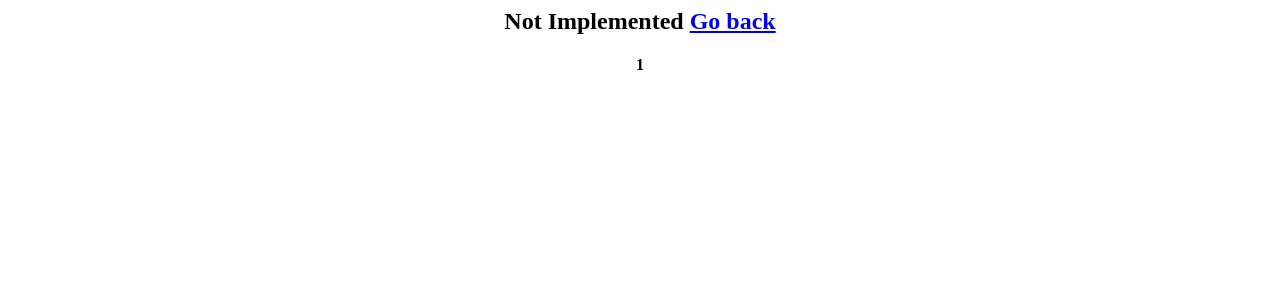
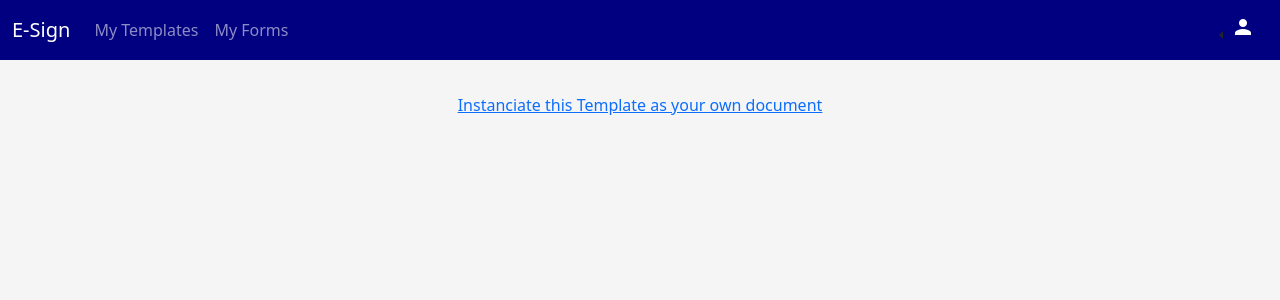
Before and after one commit to parzival0152/Final, a Flask app: page /templates/1 in a window 1280 px wide. Shown: the top 300 px of the page. Run offline with Flask 2, Linux system fonts and the light colour scheme; a user stored in the database is signed in; data comes from the database, SQL or seed files in the repository; both versions use the stored data as it was after the commit; some libraries are stand-ins or nearby versions.

Commit message:
added template viewing and start of documents instancing

```diff
--- a/Models/functions.py
+++ b/Models/functions.py
@@ -20,7 +20,7 @@ def parse_response(form_response):
             elif "input" in identifier:
                 fieldList.append({
                     "type":"input",
-                    "value":value
+                    "prompt":value
                 })
         stations.append({
             "Name":name,
--- a/app.py
+++ b/app.py
@@ -104,12 +104,8 @@ def templates(id):
     if(id=="0"):
         return render_template("templateMaker.html")
     else:
-        return f"""
-    <center>
-		<h2>Not Implemented <a href="/Mytemplates">Go back</a></h2>
-        <h4>{id}</h4>
-	</center>
-    """
+        data = json.loads(Template.query.get(id).data)
+        return render_template("templateview.html",data = data,id = id)
 
 @app.route('/createTemplate',methods = ['POST'])
 @login_required
@@ -125,11 +121,15 @@ def createtemp():
     db.session.commit()
     return redirect(url_for("home"))
 
+@app.route('/CreateDocument/<id>')
+@login_required
+def createdocument(id):
+    return "well, shit"
+
 @app.route('/signout')
 @login_required
 def signout():
     logout_user()
-    print(current_user)
     return redirect(url_for("index"))
 
 
--- a/templates/templates.html
+++ b/templates/templates.html
@@ -21,5 +21,4 @@
     </div>
     {%endfor%}
 </div>
-<script>user_only()</script>
 {% endblock %}
--- /dev/null
+++ b/templates/templateview.html
@@ -0,0 +1,51 @@
+{% extends 'userbase.html' %}
+
+{% block head %}
+<title>Template viewer</title>
+<style>
+    .main-content {
+        text-align: center;
+        position: relative;
+        margin-top: 2%;
+    }
+</style>
+{% endblock %}
+
+{% block body %}
+<div class="main-content">
+    <h1>{{data["title"]}}</h1>
+    <h4>{{data["description"]}}</h4>
+    {% for station in data["stations"] %}
+    {% set StationIndex = loop.index %}
+    <div class="StationWrapper">
+        <div class="StationHead">
+            <button type="button" id="StationHeadButton{{StationIndex}}"> {{station["Name"]}}</button>
+            {{station["Email"]}}
+        </div>
+        <div class="StationBody" id="StationBody{{StationIndex}}">
+            {% for field in station["fields"] %}
+                {% if field["type"] == "text" %}
+                <p class="text">{{field["value"]}}</p>
+                {% elif field["type"] == "input" %}
+                 <div class="form-floating">
+                    <input type="text" maxlength="100" placeholder="Template Title" name="Station{{StationIndex}}_input{{loop.index}}" class="form-control" disabled>
+                    <label for="title">{{field["prompt"]}}</label>
+                </div>
+                {% endif %}
+            {% endfor %}
+        </div>
+    </div>
+    {% endfor %}
+    <button class="btn" type="button"><a href="/CreateDocument/{{id}}">Instanciate this Template as your own document</a></button>
+
+</div>
+<script>
+    let stationCount = $(".StationWrapper").length;
+    for (let index = 1; index < stationCount+1; index++) {
+        $(`#StationHeadButton${index}`).on("click", () => {
+            $(`#StationBody${index}`).slideToggle(150);
+        });
+    }
+
+</script>
+{% endblock %}
```
Also changed, not shown: static/scripts/inputCreator.js (+5 -4 lines), static/scripts/templates.js (+2 -5 lines), templates/templateMaker.html (+2 -10 lines), test.db, 1 other file.
